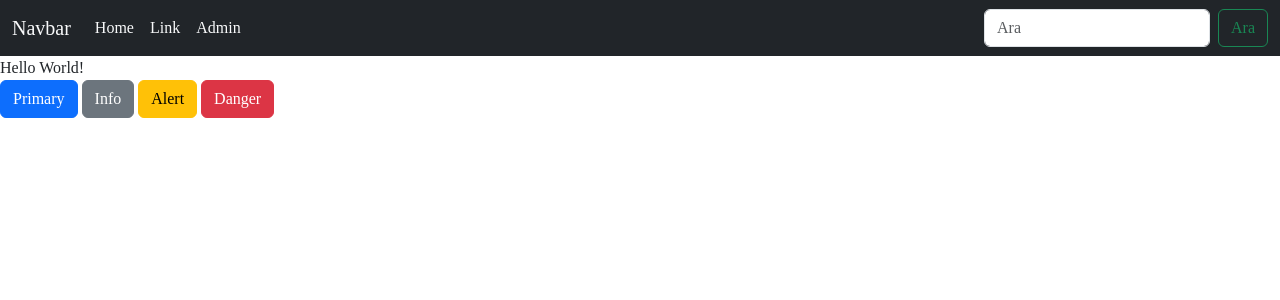
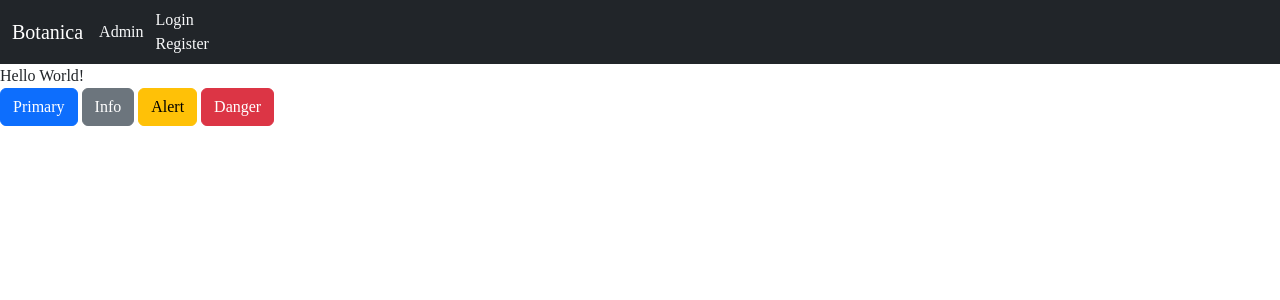
Before and after one commit to BlackRose9111/BotanicDb, a Django app: page / in a window 1280 px wide. Shown: the top 300 px of the page. Run offline with Django 5.2, Linux system fonts and the light colour scheme; some libraries are stand-ins or nearby versions.

Commit message:
I have no idea why the items on the navbar just behave so stupid

```diff
--- /dev/null
+++ b/botanica/home/static/styles/customstyles.css
@@ -0,0 +1,5 @@
+.navbar-icon{
+
+
+
+}
--- a/botanica/home/templates/home/common/header.html
+++ b/botanica/home/templates/home/common/header.html
@@ -9,7 +9,7 @@
         <link rel="icon" type="image/png" href={% static 'favicon.png' %}>
         <link rel="stylesheet" href={% static 'styles/css/bootstrap.min.css' %}>
         <link rel="stylesheet" href="{% static "styles/font.css" %}">
-
+        <link rel="stylesheet" href="{% static "styles/customstyles.css" %}">
 
     </head>
 
--- a/botanica/home/templates/home/common/navbar.html
+++ b/botanica/home/templates/home/common/navbar.html
@@ -1,29 +1,21 @@
 {% block navbar %}
+{% load static %}
+    <nav class="navbar navbar-dark mb-auto bg-dark navbar-expand-lg">
+    <div class="container-fluid">
+        <a class="navbar-brand" href="{% url "home" %}">Botanica</a>
+        <a class="nav-link text-light" href="{% url "admin:index" %}">Admin</a>
+        {% if user.is_authenticated %}
+            <a class="nav-link text-light" href="{% url "logout" %}">Logout</a>
+        {% else %}
+        <div class="container-fluid">
+            <a class="nav-link text-light" href="{% url "login" %}">Login</a>
+            <a class="nav-link text-light" href="{% url "register" %}">Register</a>
+        </div>
+        {% endif %}
 
-    <nav class="navbar navbar-expand-lg bg-dark mb-auto">
-  <div class="container-fluid">
-    <a class="navbar-brand text-light" href={% url "home" %}>Navbar</a>
-    <button class="navbar-toggler text-light" type="button" data-bs-toggle="collapse" data-bs-target="#navbarSupportedContent" aria-controls="navbarSupportedContent" aria-expanded="false" aria-label="Toggle navigation">
-      <span class="navbar-toggler-icon "></span>
-    </button>
-    <div class="collapse navbar-collapse" id="navbarSupportedContent">
-      <ul class="navbar-nav me-auto mb-2 mb-lg-0">
-        <li class="nav-item">
-          <a class="nav-link active text-light" aria-current="page" href="#">Home</a>
-        </li>
-        <li class="nav-item">
-          <a class="nav-link text-light" href="#">Link</a>
-        </li>
-          <li class="nav-item">
-          <a class="nav-link text-light" href={% url "admin:index" %}>Admin</a>
-        </li>
-      </ul>
-      <form class="d-flex" role="search">
-        <input class="form-control me-2" type="search" placeholder="Ara" aria-label="Ara">
-        <button class="btn btn-outline-success" type="submit">Ara</button>
-      </form>
+
     </div>
-  </div>
-</nav>
+
+    </nav>
 
 {% endblock %}
--- a/botanica/home/urls.py
+++ b/botanica/home/urls.py
@@ -7,4 +7,7 @@ from . import views
 urlpatterns = [
     path("", views.index, name="home"),
     path("plant/<int:plant_id>", views.plant, name="plant"),
+    path("logout", views.logout_view, name="logout"),
+    path("login", views.login_view, name="login"),
+    path("register", views.register, name="register"),
 ]
--- a/botanica/home/views.py
+++ b/botanica/home/views.py
@@ -1,13 +1,9 @@
-from django.shortcuts import render
+from django.shortcuts import render, redirect
 from . import models
-from datetime import datetime
-from random import randint
-# Create your views here.
-
+from django.contrib.auth import logout
 
 def index(request):
 
-    #query the database for a plant of the day for today, if there is not one create one for today by randomly selecting a plant
 
     return render(request, "home/index.html", {})
 
@@ -15,3 +11,15 @@ def index(request):
 def plant(request, plant_id : int ):
     plant = models.Plant.objects.get(id=plant_id)
     return render(request, "home/plant.html", {"plant":plant})
+
+
+def logout_view(request):
+    #logout the user and then render the homepage
+    logout(request)
+    return redirect('home')
+
+def login_view(request):
+    #redirect to the admin login page for now
+    return redirect('admin:index')
+def register(request):
+    return "Hello world"
```
